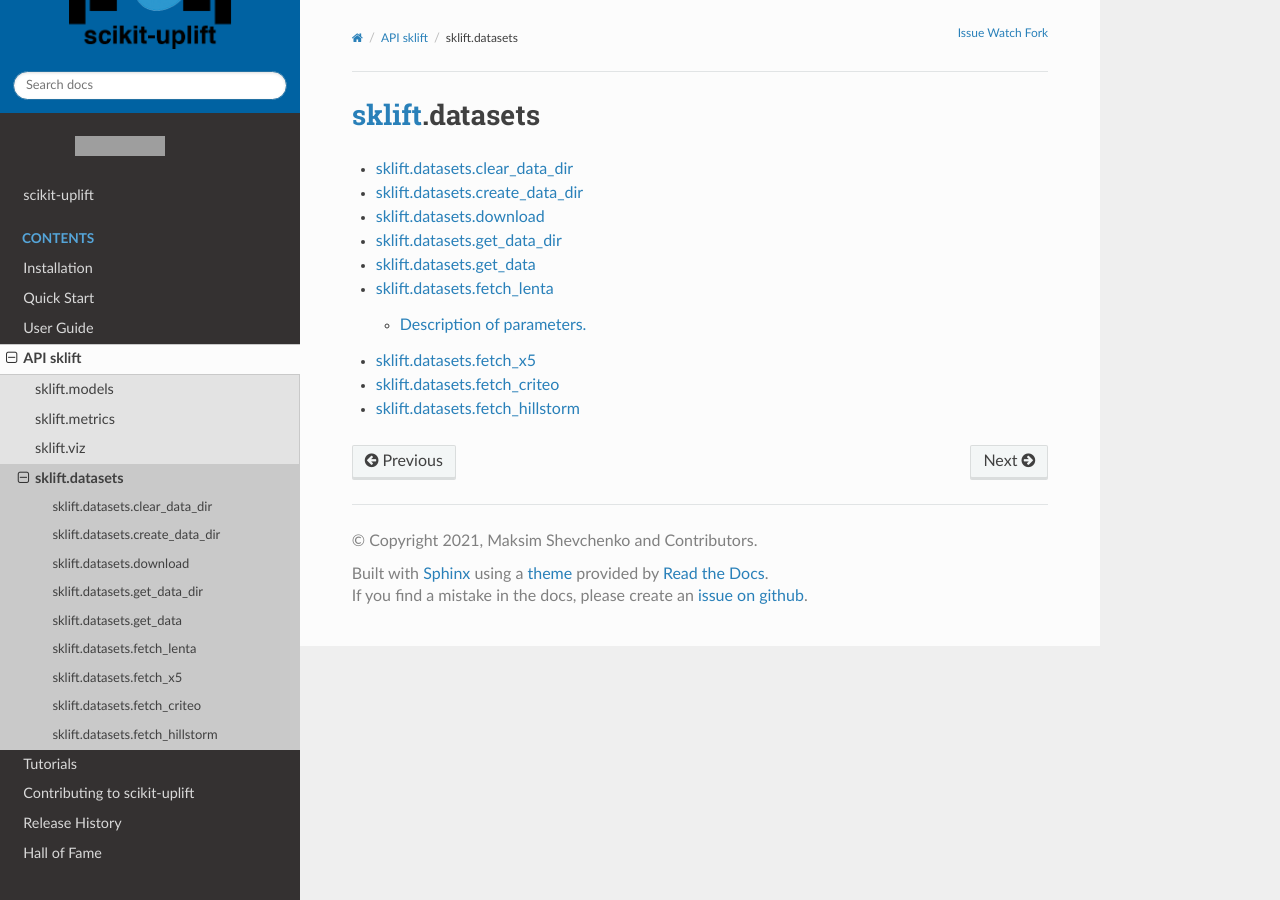
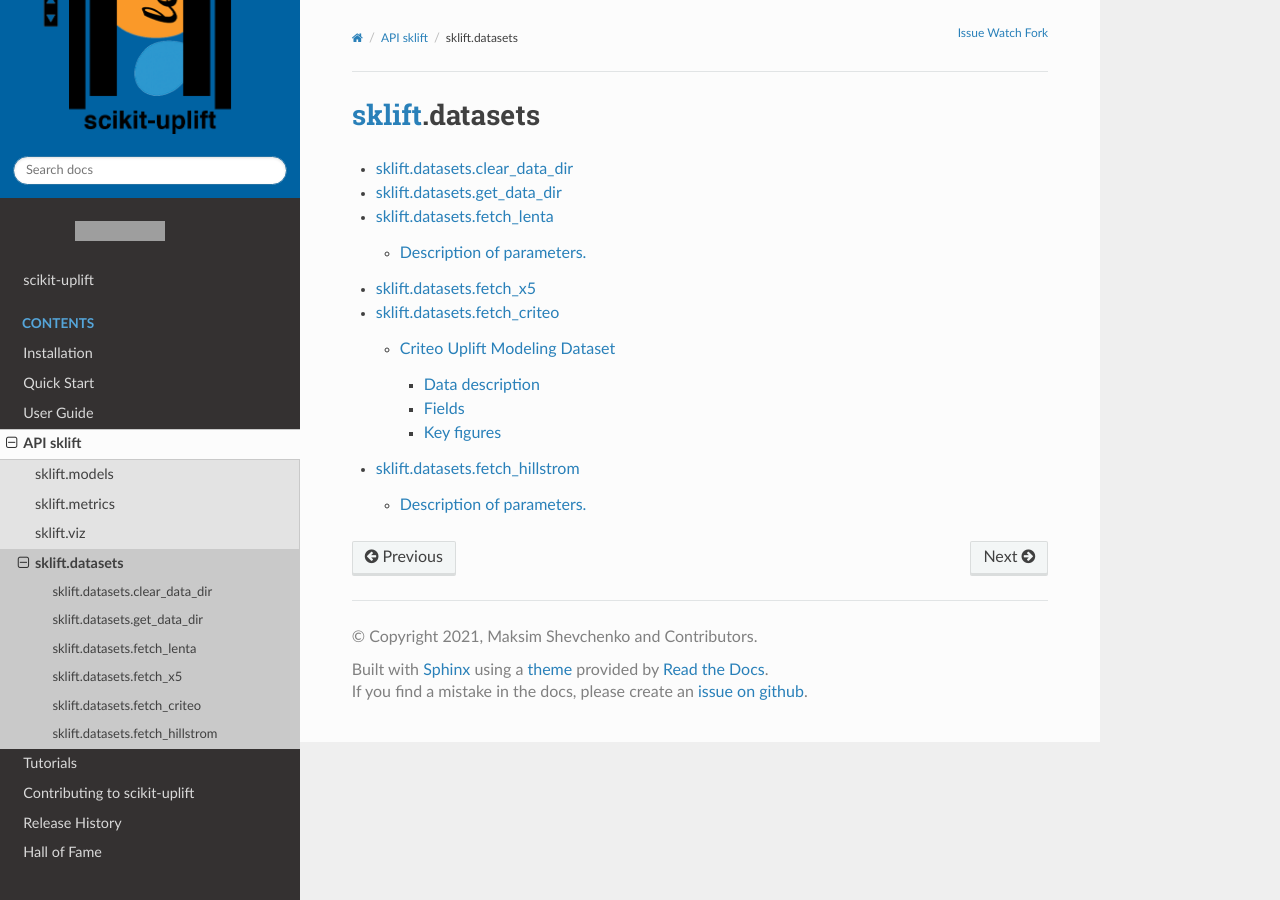
Before and after one commit to maks-sh/scikit-uplift, a Sphinx documentation site: the page built from docs/api/datasets/index.rst, in a window 1280 px wide. Built offline with Sphinx 7.4.7 and the Read the Docs theme 2.0.0, drawn with Linux system fonts in a browser that asks for light colours; grey boxes are pictures that could not be loaded.

Commit message:
:green_book: Fix datasets docs

```diff
--- a/docs/api/datasets/create_data_dir.rst
+++ /dev/null
@@ -1,5 +0,0 @@
-*****************************************
-`sklift.datasets <./>`_.create_data_dir
-*****************************************
-
-.. autofunction:: sklift.datasets.datasets.create_data_dir
--- a/docs/api/datasets/download.rst
+++ /dev/null
@@ -1,5 +0,0 @@
-*****************************************
-`sklift.datasets <./>`_.download
-*****************************************
-
-.. autofunction:: sklift.datasets.datasets.download
--- a/docs/api/datasets/fetch_criteo.rst
+++ b/docs/api/datasets/fetch_criteo.rst
@@ -1,5 +1,7 @@
-***********************************
+**************************************
 `sklift.datasets <./>`_.fetch_criteo
-***********************************
+**************************************
+
+.. include:: ../../../sklift/datasets/descr/criteo.rst
 
 .. autofunction:: sklift.datasets.datasets.fetch_criteo
--- a/docs/api/datasets/fetch_hillstorm.rst
+++ /dev/null
@@ -1,5 +0,0 @@
-***********************************
-`sklift.datasets <./>`_.fetch_hillstorm
-***********************************
-
-.. autofunction:: sklift.datasets.datasets.fetch_hillstorm
--- /dev/null
+++ b/docs/api/datasets/fetch_hillstrom.rst
@@ -0,0 +1,7 @@
+****************************************
+`sklift.datasets <./>`_.fetch_hillstrom
+****************************************
+
+.. include:: ../../../sklift/datasets/descr/lenta.rst
+
+.. autofunction:: sklift.datasets.datasets.fetch_hillstrom
--- a/docs/api/datasets/fetch_lenta.rst
+++ b/docs/api/datasets/fetch_lenta.rst
@@ -3,4 +3,5 @@
 ***********************************
 
 .. autofunction:: sklift.datasets.datasets.fetch_lenta
+
 .. include:: ../../../sklift/datasets/descr/lenta.rst
--- a/docs/api/datasets/fetch_x5.rst
+++ b/docs/api/datasets/fetch_x5.rst
@@ -2,4 +2,6 @@
 `sklift.datasets <./>`_.fetch_x5
 ***********************************
 
+.. include:: ../../../sklift/datasets/descr/x5.rst
+
 .. autofunction:: sklift.datasets.datasets.fetch_x5
--- a/docs/api/datasets/get_data.rst
+++ /dev/null
@@ -1,5 +0,0 @@
-*****************************************
-`sklift.datasets <./>`_.get_data
-*****************************************
-
-.. autofunction:: sklift.datasets.datasets.get_data
--- a/docs/api/datasets/index.rst
+++ b/docs/api/datasets/index.rst
@@ -6,11 +6,8 @@
    :maxdepth: 3
 
    ./clear_data_dir
-   ./create_data_dir
-   ./download
    ./get_data_dir
-   ./get_data
    ./fetch_lenta
    ./fetch_x5
    ./fetch_criteo
-   ./fetch_hillstorm
+   ./fetch_hillstrom
```
